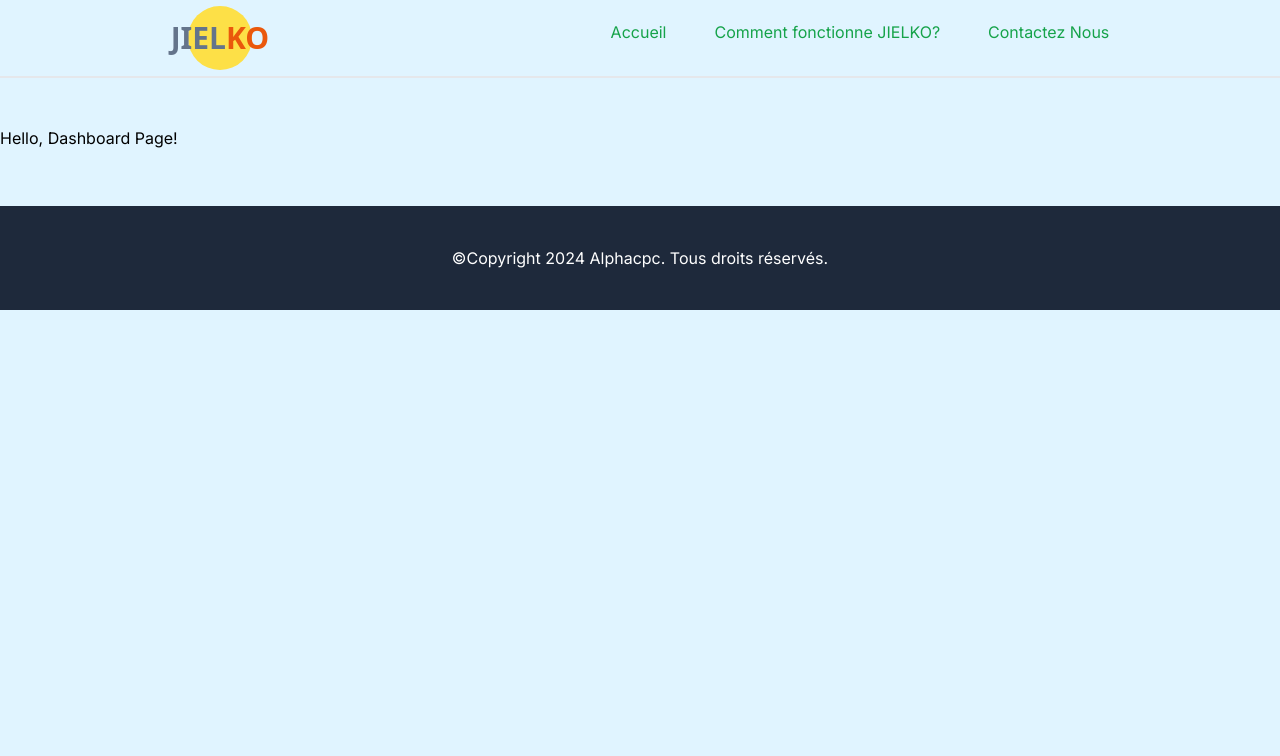
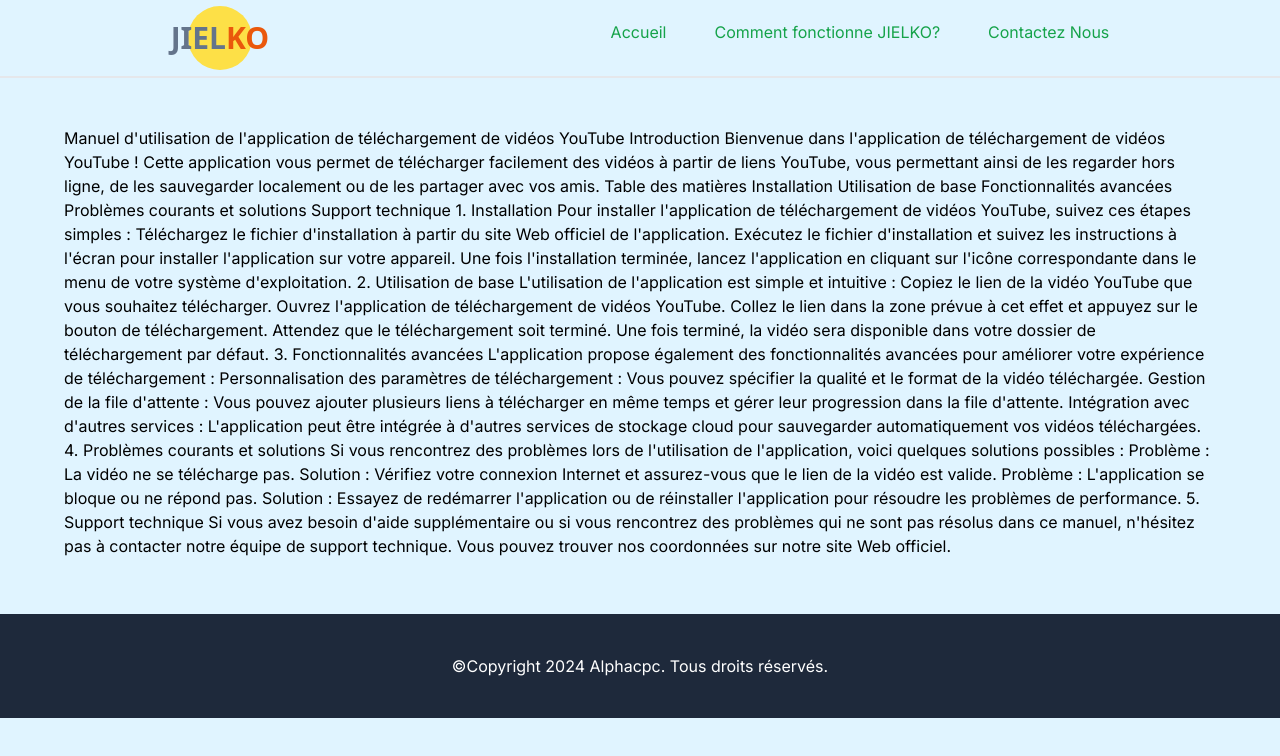
Before and after one commit to alphacpc/downloader, a Next.js app in the folder ui/: page /modop in a window 1280 px wide. Shown: the top 756 px of the page. Built offline with nearby package versions, Linux system fonts and the light colour scheme.

Commit message:
update body margin pages

```diff
--- a/ui/src/app/layout.tsx
+++ b/ui/src/app/layout.tsx
@@ -21,7 +21,7 @@
     <html lang="fr">
       <body>
         <Navbar/>
-          <main className="relative">
+          <main className="relative mx-[10%] md:mx-[5%]">
             {children}
           </main>
         <Footer/>
--- a/ui/src/app/modop/page.tsx
+++ b/ui/src/app/modop/page.tsx
@@ -1,3 +1,43 @@
 export default function Page() {
-        return <h1>Hello, Dashboard Page!</h1>
+        return <div>
+
+Manuel d'utilisation de l'application de téléchargement de vidéos YouTube
+Introduction
+Bienvenue dans l'application de téléchargement de vidéos YouTube ! Cette application vous permet de télécharger facilement des vidéos à partir de liens YouTube, vous permettant ainsi de les regarder hors ligne, de les sauvegarder localement ou de les partager avec vos amis.
+
+Table des matières
+Installation
+Utilisation de base
+Fonctionnalités avancées
+Problèmes courants et solutions
+Support technique
+1. Installation
+Pour installer l'application de téléchargement de vidéos YouTube, suivez ces étapes simples :
+
+Téléchargez le fichier d'installation à partir du site Web officiel de l'application.
+Exécutez le fichier d'installation et suivez les instructions à l'écran pour installer l'application sur votre appareil.
+Une fois l'installation terminée, lancez l'application en cliquant sur l'icône correspondante dans le menu de votre système d'exploitation.
+2. Utilisation de base
+L'utilisation de l'application est simple et intuitive :
+
+Copiez le lien de la vidéo YouTube que vous souhaitez télécharger.
+Ouvrez l'application de téléchargement de vidéos YouTube.
+Collez le lien dans la zone prévue à cet effet et appuyez sur le bouton de téléchargement.
+Attendez que le téléchargement soit terminé. Une fois terminé, la vidéo sera disponible dans votre dossier de téléchargement par défaut.
+3. Fonctionnalités avancées
+L'application propose également des fonctionnalités avancées pour améliorer votre expérience de téléchargement :
+
+Personnalisation des paramètres de téléchargement : Vous pouvez spécifier la qualité et le format de la vidéo téléchargée.
+Gestion de la file d'attente : Vous pouvez ajouter plusieurs liens à télécharger en même temps et gérer leur progression dans la file d'attente.
+Intégration avec d'autres services : L'application peut être intégrée à d'autres services de stockage cloud pour sauvegarder automatiquement vos vidéos téléchargées.
+4. Problèmes courants et solutions
+Si vous rencontrez des problèmes lors de l'utilisation de l'application, voici quelques solutions possibles :
+
+Problème : La vidéo ne se télécharge pas.
+Solution : Vérifiez votre connexion Internet et assurez-vous que le lien de la vidéo est valide.
+Problème : L'application se bloque ou ne répond pas.
+Solution : Essayez de redémarrer l'application ou de réinstaller l'application pour résoudre les problèmes de performance.
+5. Support technique
+Si vous avez besoin d'aide supplémentaire ou si vous rencontrez des problèmes qui ne sont pas résolus dans ce manuel, n'hésitez pas à contacter notre équipe de support technique. Vous pouvez trouver nos coordonnées sur notre site Web officiel.
+        </div>
 }
--- a/ui/src/app/page.tsx
+++ b/ui/src/app/page.tsx
@@ -5,7 +5,7 @@
 
 export default function Home() {
   return (
-    <div className="mx-[10%] md:mx-[5%]">
+    <div>
       <FormDownload/>
     </div>
   )
```
